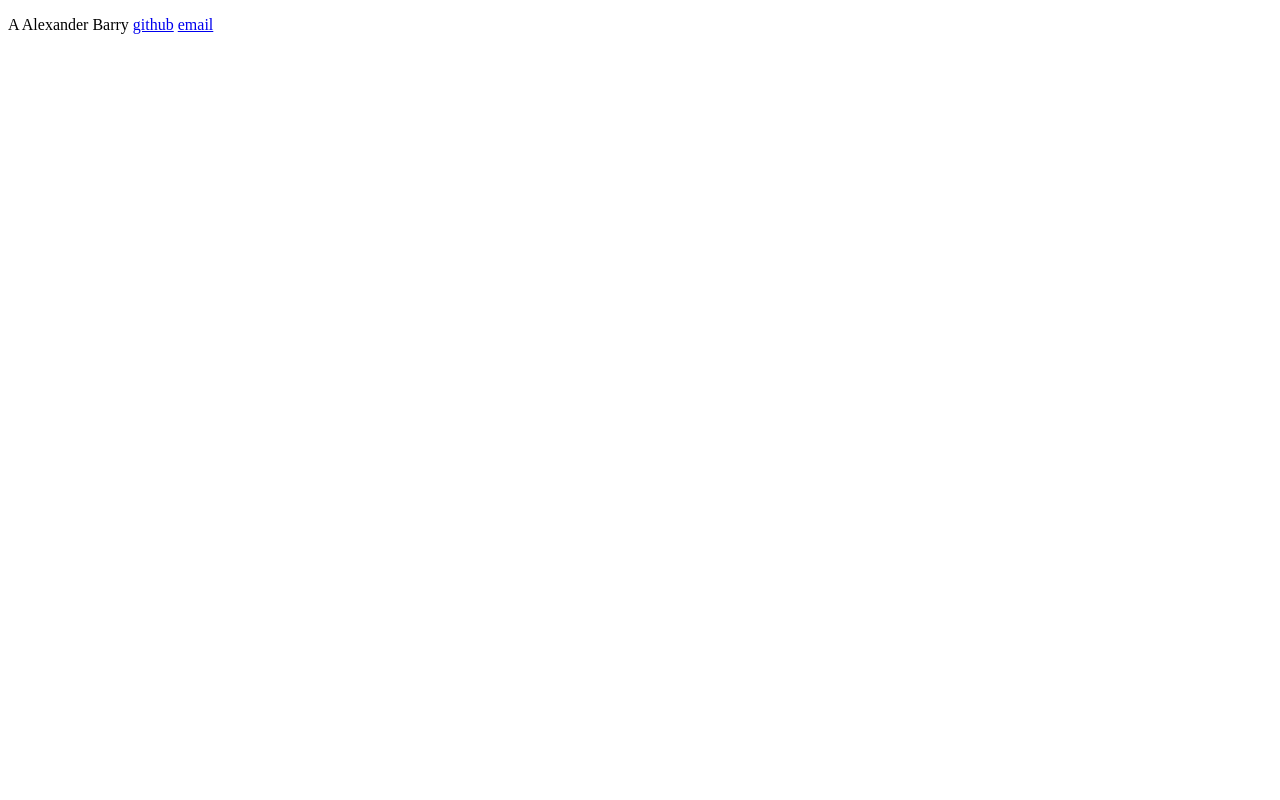
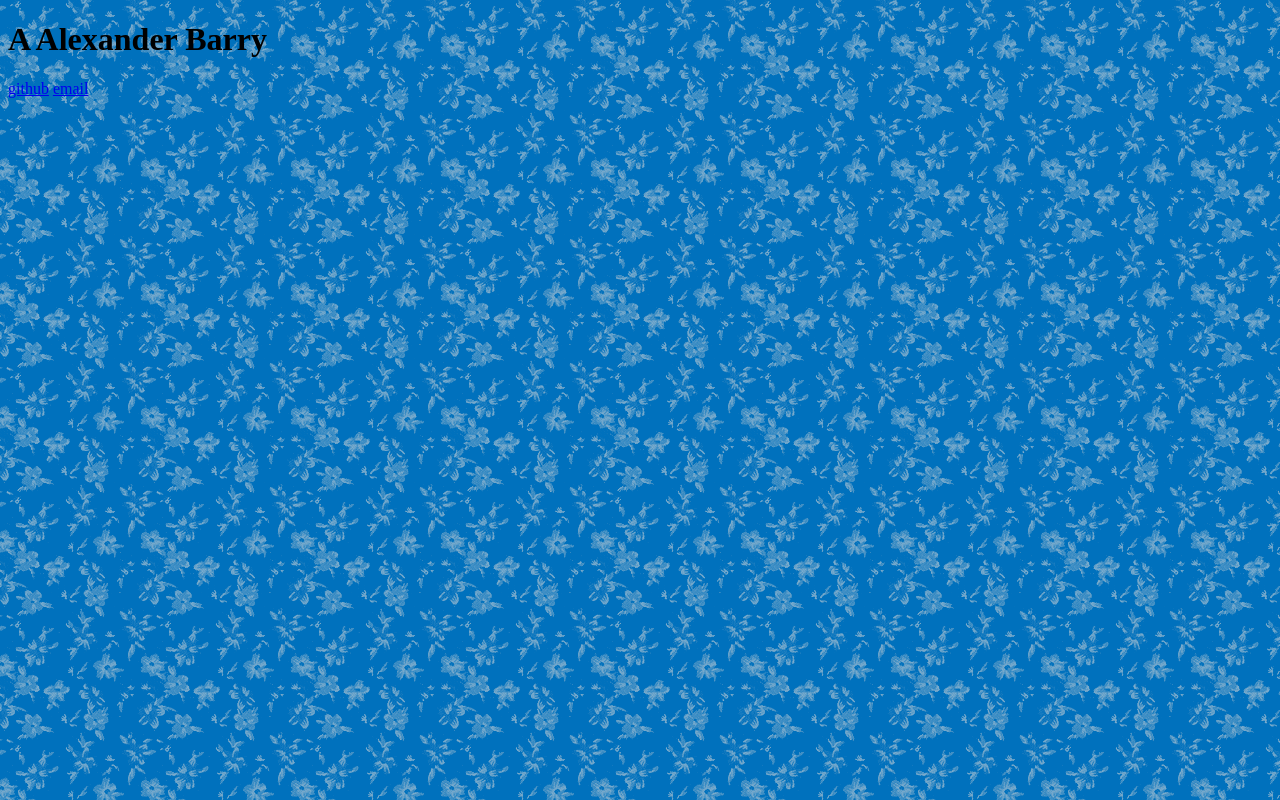
Before and after one commit to outerpasta/outerpasta.github.io, a plain HTML site: page index.html in a window 1280 px wide. Drawn offline with Linux system fonts and the light colour scheme.

Commit message:
Make pretty floral pattern

```diff
--- a/index.html
+++ b/index.html
@@ -2,11 +2,12 @@
 <html lang=en>
   <head>
     <meta charset=utf-8>
+    <link rel="stylesheet" href="style.css">
     <title>outerpasta</title>
   </head>
   <body>
     <p>
-      A Alexander Barry
+      <h1>A Alexander Barry</h1>
       <a href="https://github.com/outerpasta">github</a>
       <a href="mailto: outerpasta@gmail.com">email</a>
     </p>
--- /dev/null
+++ b/style.css
@@ -0,0 +1,4 @@
+body {
+    background-color: #0071bd;
+    background-image: url("gray-floral.png");
+}
```
Also changed, not shown: gray-floral.png (added), outerpasta.png (added).
